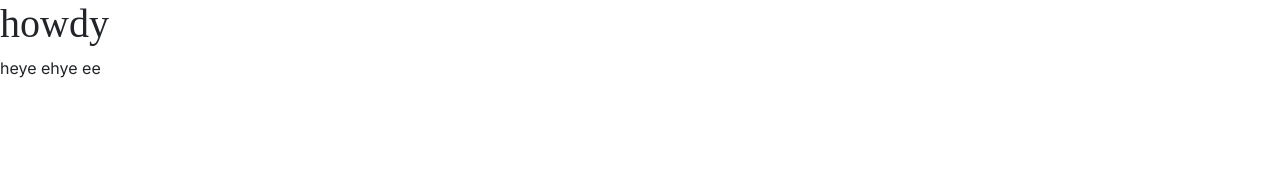
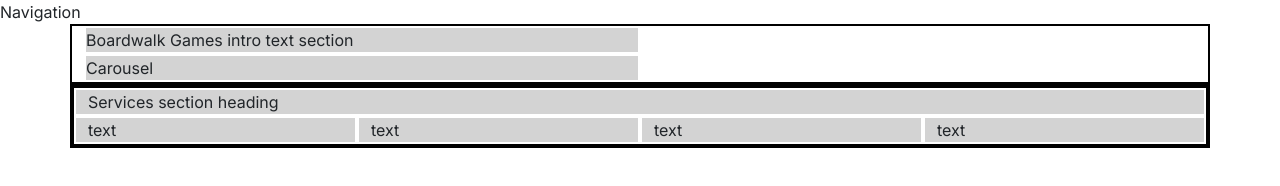
Before and after one commit to acmuckian/boardwalk-games, a plain HTML site: page index.html in a window 1280 px wide. Drawn offline with nearby package versions, Linux system fonts and the light colour scheme; a web font is replaced by a local one.

Commit message:
grid system

```diff
--- a/assets/css/style.css
+++ b/assets/css/style.css
@@ -1,7 +1,29 @@
 @import url('https://fonts.googleapis.com/css2?family=Inter:wght@100..900&family=Macondo&display=swap');
+/* CSS Variables */
+:root {
+    --primary-font: "Inter", sans-serif;
+    --secondary-font: "Macondo", cursive;
+    --primary-color: #416a8e; /*blue*/
+    --secondary-color: #aa9581;
+    --highlight-color: #416a8e;
+    --highlight-color-light:#7a9fc2;
+}
+/*global styles*/
 body {
-    font-family:"Inter";
+    font-family: var(--primary-font);
 }
-h1 {
-    font-family:"Macondo";
+h1, h2, h3 {
+    font-family: var(--secondary-font);
+    color: var(--primary-color);
 }
+.sub-heading-color {
+    color: var(--highlight-color);
+}
+
+.container, .row {
+border: 2px solid black;
+}
+.col-12 {
+    border: 2px solid white;
+    background-color: lightgray;
+}
--- a/index.html
+++ b/index.html
@@ -3,15 +3,41 @@
 <head>
     <meta charset="UTF-8">
     <meta name="viewport" content="width=device-width, initial-scale=1.0">
-    <title>Document</title>
+    <meta name="description" content="Boardwalk Games, your ultimate gaming retreat! Perfect for casual gamers, enthusiasts, and student gatherings. Visit us for your next adventure in board gaming.">
+    <title>Boardwalk Games</title>
+    <!-- favicon images -->
+    <link rel="apple-touch-icon" sizes="180x180" href="assets/images/apple-touch-icon.png">
+    <link rel="icon" type="image/png" sizes="32x32" href="assets/images/favicon-32x32.png">
+    <link rel="icon" type="image/png" sizes="16x16" href="assets/images/favicon-16x16.png">
+    <!-- bootstrap -->
     <link href="https://cdn.jsdelivr.net/npm/bootstrap@5.3.3/dist/css/bootstrap.min.css" rel="stylesheet" integrity="sha384-QWTKZyjpPEjISv5WaRU9OFeRpok6YctnYmDr5pNlyT2bRjXh0JMhjY6hW+ALEwIH" crossorigin="anonymous">
 
     <link rel="stylesheet" href="assets/css/style.css">
 
 </head>
 <body>
-    <h1>howdy</h1>
-   heye ehye ee
+  <!--navigation -->
+  <div>Navigation</div>
+  <!-- header -->
+<header class="container">
+    <row>
+        <div class="col-12 col-xl-6">Boardwalk Games intro text section</div>
+        <div class="col-12 col-xl-6">Carousel</div>
+    </row>
+</header>
+<!-- main element to hold all key elements, not part of grid -->
+ <main>
+    <!--services section -->
+    <section class="container">
+        <div class="row">
+            <div class="col-12">Services section heading</div>
+            <div class="col-12 col-md-6 col-xl-3">text</div>
+            <div class="col-12 col-md-6 col-xl-3">text</div>
+            <div class="col-12 col-md-6 col-xl-3">text</div>
+            <div class="col-12 col-md-6 col-xl-3">text</div>
+        </div>
+    </section>
+ </main>
 <script src="https://cdn.jsdelivr.net/npm/bootstrap@5.3.3/dist/js/bootstrap.bundle.min.js" integrity="sha384-YvpcrYf0tY3lHB60NNkmXc5s9fDVZLESaAA55NDzOxhy9GkcIdslK1eN7N6jIeHz" crossorigin="anonymous"></script>
 <script src="https://kit.fontawesome.com/aa9af45995.js" crossorigin="anonymous"></script>
 </body>
```
